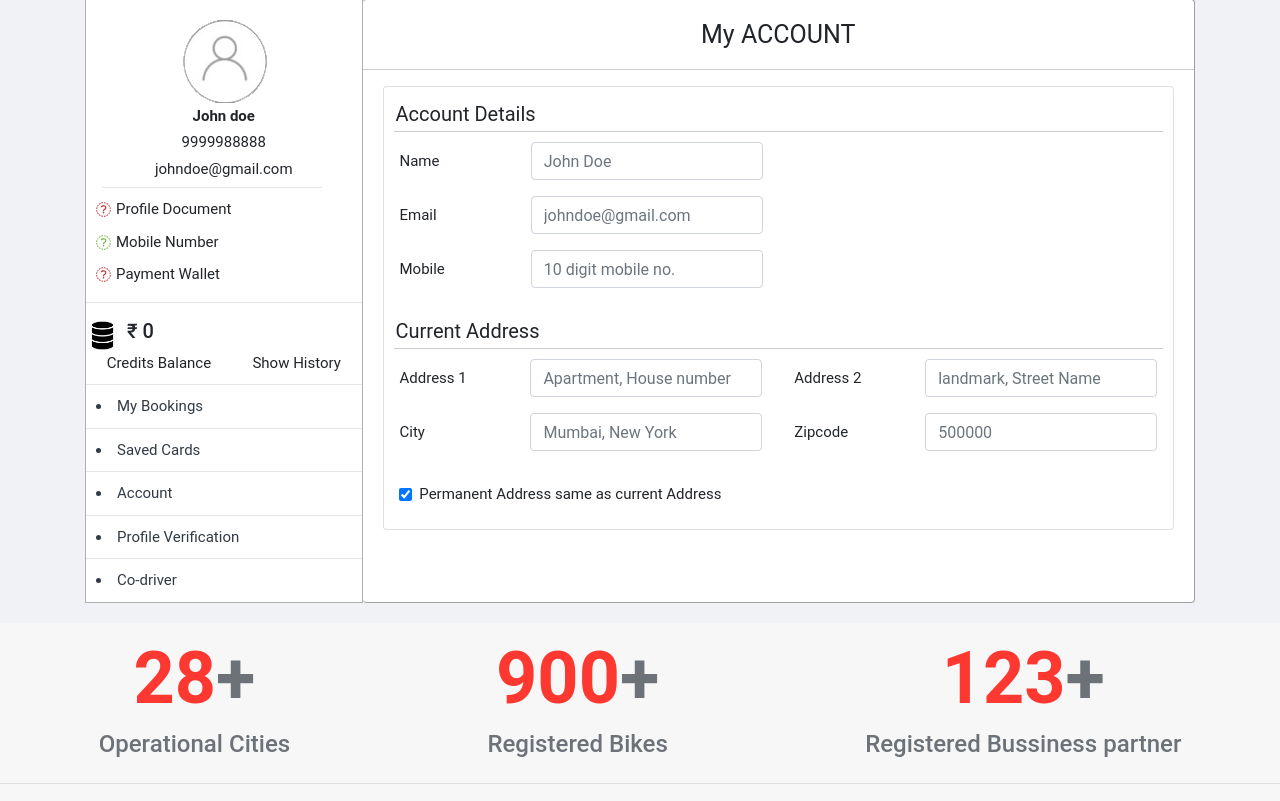
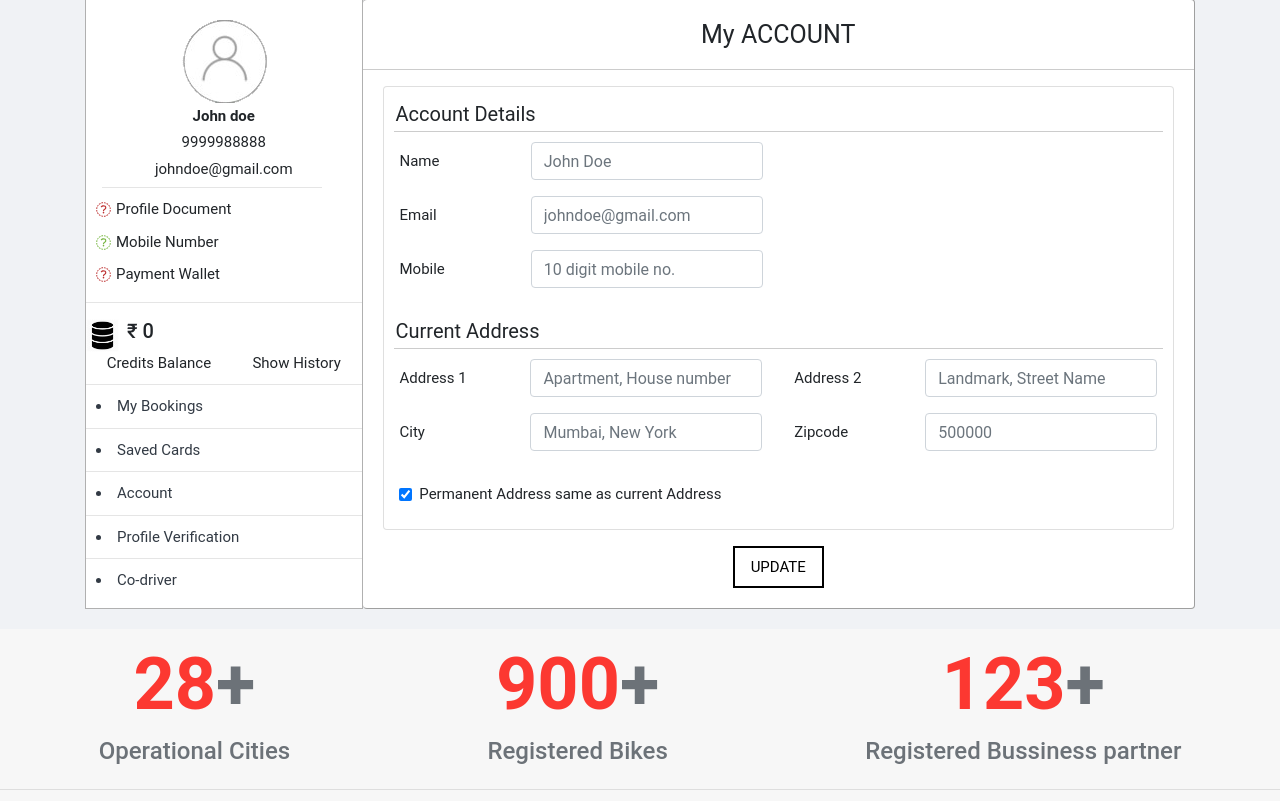
Before and after one commit to KUSUM24/RidoBiko_Clone, a PHP site: page /dashboard-main.php in a window 1280 px wide. Shown: the part 84-885 px from the top of the page. Run offline with PHP 8.4, Linux system fonts and the light colour scheme.

Commit message:
update button on form

```diff
--- a/css/dashboard.css
+++ b/css/dashboard.css
@@ -76,3 +76,14 @@
 .permanent-address {
   margin: 2% 2% 3% 2%;
 }
+.submit-dashboard {
+  display: flex !important;
+  justify-content: center;
+}
+.submit-dashboard .submit-btn {
+  /* background-color: rgb(182, 171, 171); */
+  border: 2px solid black;
+  background-color: #fff;
+  padding: 1% 2%;
+  margin-top: 2%;
+}
--- a/dashboard-main.php
+++ b/dashboard-main.php
@@ -19,7 +19,7 @@ include "common/link.php";
     <!-- Header HTML  -->
     <?php include "common/header.php"; ?>
     <!-- Main Section  -->
-    <?php include "dashboard-page.html"; ?>
+    <?php include "dashboard-page.php"; ?>
     <!-- Footer -->
     <?php include "common/footer.php"; ?>
 
--- a/dashboard-page.html
+++ b/dashboard-page.php
@@ -108,7 +108,7 @@
               <input
                 class="form-control size-13"
                 name="address-2"
-                placeholder="landmark, Street Name"
+                placeholder="Landmark, Street Name"
                 type="text"
               />
             </div>
@@ -203,6 +203,9 @@
           </div>
         </div>
       </div>
+      <div class="submit-dashboard">
+        <button type="submit" class="submit-btn">UPDATE </button>
+      </div>
     </div>
   </div>
 </div>
```
